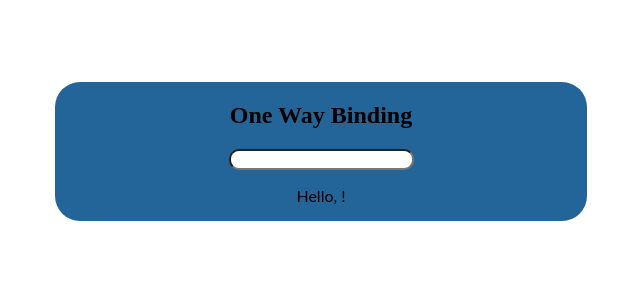
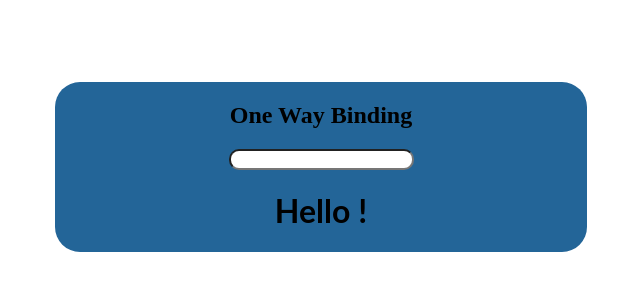
Before and after one commit to suriyaG1303/task-1, an Angular app: page / in a window 1280 px wide. Shown: the top 300 px of the page, without its empty margins (319-959 px from the left). Built offline with nearby package versions, Linux system fonts and the light colour scheme.

Commit message:
1 file modified

```diff
--- a/src/app/app.component.html
+++ b/src/app/app.component.html
@@ -1,5 +1,6 @@
 <div class="bind">
 <h2>One Way Binding </h2>
 <input type="text" class="ai" [(ngModel)]="name">
-<p>Hello, {{name}} !</p>
+<!-- <p>Hello, {{name}} !</p> -->
+<hello name = "{{name}}"> </hello>
 </div>
```
